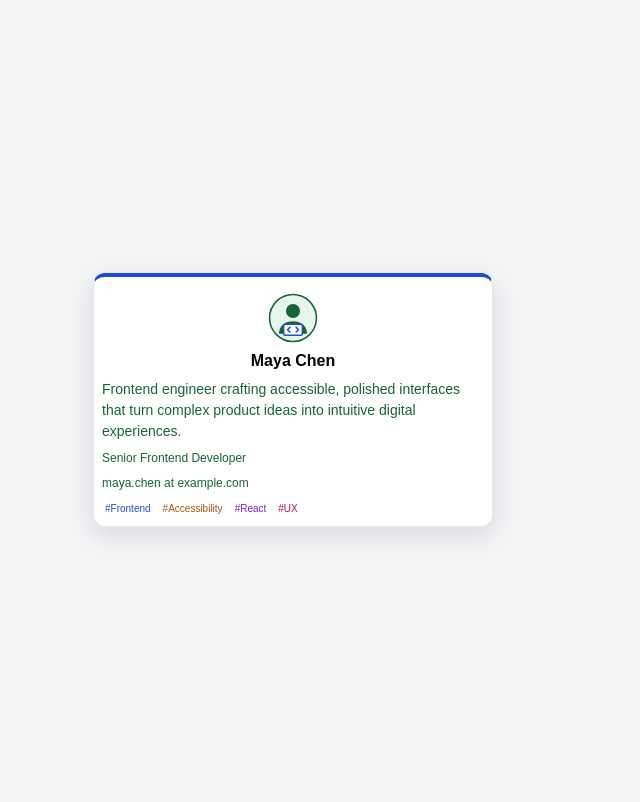
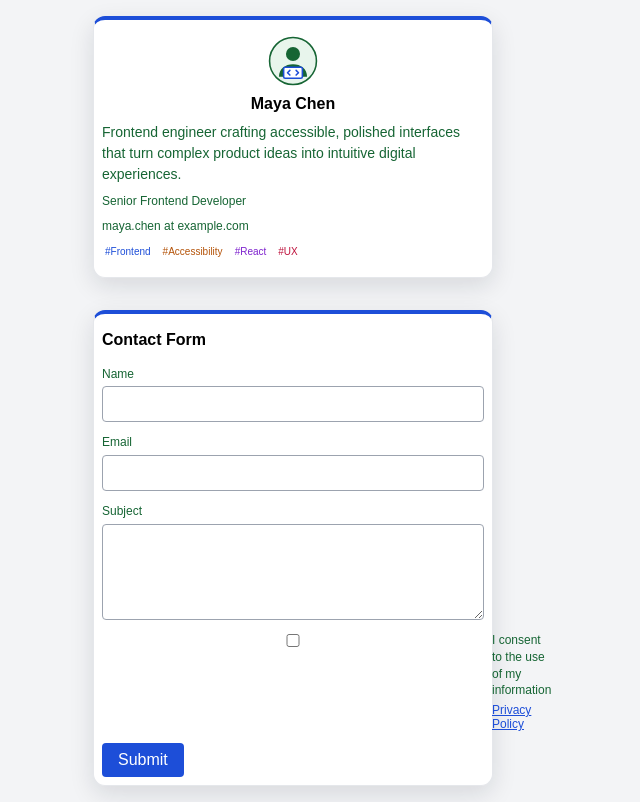
Before and after one commit to magaeu/padawan-agent, a plain HTML site: page docs/index.html in a window 1280 px wide. Shown: the whole page, without its empty margins (347-987 px from the left). Drawn offline with Linux system fonts and the light colour scheme.

Commit message:
break down specs and add contact form feature

```diff
--- a/docs/index.html
+++ b/docs/index.html
@@ -5,18 +5,15 @@
   <meta name="viewport" content="width=device-width, initial-scale=1">
   <title>Frontend Developer Profile</title>
   <style>
-    /* ==========================================================
-       Design tokens
-       ========================================================== */
+    /* Design tokens */
     :root {
-      --page-background: #ffffff;   /* card background */
-      --text-color: #166534;        /* default text */
-      --accent-color: #1d4ed8;      /* top border + focus ring */
+      --page-background: #ffffff;
+      --text-color: #166534;
+      --accent-color: #1d4ed8;
+      --border-color: #e5e7eb;
     }
 
-    /* ==========================================================
-       Page foundation
-       ========================================================== */
+    /* Page foundation */
     * {
       box-sizing: border-box;
     }
@@ -32,30 +29,32 @@
       font-family: Arial, Helvetica, sans-serif;
     }
 
-    /* Main landmark: centers the card and gives it a width to shrink against */
     main {
       width: 100%;
       display: flex;
-      justify-content: center;
+      flex-direction: column;
+      align-items: center;
+      gap: 16px;
     }
 
-    /* ==========================================================
-       Profile card (400px wide, shrinks on small screens)
-       ========================================================== */
-    .profile-card {
+    /* Shared card styles */
+    .card {
       width: 400px;
-      max-width: calc(100% - 16px);        /* leaves room for the 8px margins */
+      max-width: calc(100% - 16px);
       margin: 8px;
       padding: 8px;
       background: var(--page-background);
-      border: 1px solid #e5e7eb;
-      border-top: 4px solid var(--accent-color);  /* accent top border */
+      border: 1px solid var(--border-color);
+      border-top: 4px solid var(--accent-color);
       border-radius: 12px;
       box-shadow: 0 8px 24px rgba(15, 23, 42, 0.12);
+    }
+
+    .profile-card {
       text-align: center;
     }
 
-    /* Image: centered, 50px, 8px margin. No hover, click or focus styles. */
+    /* Profile image and text */
     .profile-card__image {
       display: block;
       width: 50px;
@@ -63,7 +62,6 @@
       margin: 8px auto;
     }
 
-    /* Title: #000000, 16px. No hover, click or focus styles. */
     .profile-card__title {
       margin: 8px 0;
       color: #000000;
@@ -72,7 +70,6 @@
       font-weight: 700;
     }
 
-    /* Left-aligned text blocks */
     .profile-card__description,
     .profile-card__profession,
     .profile-card__contact,
@@ -80,21 +77,18 @@
       text-align: left;
     }
 
-    /* Description: 14px */
     .profile-card__description {
       margin: 8px 0;
       font-size: 14px;
       line-height: 1.5;
     }
 
-    /* Current profession: 12px, below the description */
     .profile-card__profession {
       margin: 8px 0;
       font-size: 12px;
       line-height: 1.4;
     }
 
-    /* Contact: <address> resets italic; plain text, not a link */
     .profile-card__contact {
       margin: 8px 0;
       font-size: 12px;
@@ -102,11 +96,9 @@
       line-height: 1.4;
     }
 
-    /* ==========================================================
-       Keywords (10px, one color each, hover darkens, click searches)
-       ========================================================== */
+    /* Profile keywords */
     .profile-card__keywords {
-      margin: 8px 0 0;
+      margin: 8px 0;
       padding: 0;
       display: flex;
       flex-wrap: wrap;
@@ -128,24 +120,118 @@
       transition: filter 160ms ease;
     }
 
-    /* Hover: darken the keyword */
     .keyword a:hover {
       filter: brightness(55%);
       text-decoration: underline;
       text-decoration-thickness: 1px;
     }
 
-    /* Keyboard focus ring for the links only */
-    .keyword a:focus-visible {
+    .keyword a:focus-visible,
+    .contact-card a:focus-visible,
+    .contact-card input:focus-visible,
+    .contact-card textarea:focus-visible,
+    .contact-card button:focus-visible {
       outline: 2px solid var(--accent-color);
       outline-offset: 3px;
     }
 
-    /* A different color for each keyword */
     .keyword:nth-child(1) { --keyword-color: #1d4ed8; }
     .keyword:nth-child(2) { --keyword-color: #b45309; }
     .keyword:nth-child(3) { --keyword-color: #7e22ce; }
     .keyword:nth-child(4) { --keyword-color: #be123c; }
+
+    /* Contact form */
+    .contact-card {
+      color: var(--text-color);
+    }
+
+    .contact-card__title {
+      margin: 8px 0 16px;
+      color: #000000;
+      font-size: 16px;
+      line-height: 1.25;
+    }
+
+    .contact-card form {
+      display: grid;
+      gap: 12px;
+    }
+
+    .form-field {
+      display: grid;
+      gap: 4px;
+    }
+
+    .form-field label,
+    .consent label {
+      font-size: 12px;
+      line-height: 1.4;
+    }
+
+    .form-field input,
+    .form-field textarea {
+      width: 100%;
+      padding: 8px;
+      color: var(--text-color);
+      font: inherit;
+      border: 1px solid #9ca3af;
+      border-radius: 4px;
+    }
+
+    .form-field textarea {
+      min-height: 96px;
+      resize: vertical;
+    }
+
+    .field-error {
+      margin: 0;
+      color: #b91c1c;
+      font-size: 12px;
+      line-height: 1.4;
+    }
+
+    .consent {
+      display: flex;
+      align-items: flex-start;
+      justify-content: flex-start;
+      gap: 8px;
+    }
+
+    .consent input {
+      flex: 0 0 auto;
+      margin: 2px 0 0;
+    }
+
+    .consent-copy {
+      display: grid;
+      gap: 4px;
+    }
+
+    .contact-card a {
+      color: #1d4ed8;
+      font-size: 12px;
+    }
+
+    .contact-card button {
+      justify-self: start;
+      padding: 8px 16px;
+      color: #ffffff;
+      background: var(--accent-color);
+      border: 0;
+      border-radius: 4px;
+      font: inherit;
+      cursor: pointer;
+    }
+
+    .contact-card button:hover {
+      filter: brightness(85%);
+    }
+
+    .form-feedback {
+      margin: 0;
+      font-size: 14px;
+      line-height: 1.5;
+    }
 
     @media (prefers-reduced-motion: reduce) {
       .keyword a {
@@ -157,9 +243,8 @@
 <body>
   <main>
     <!-- Profile card -->
-    <article class="profile-card" aria-labelledby="profile-name">
-
-      <!-- Generic software developer image (inline SVG, no <title>) -->
+    <article class="card profile-card" aria-labelledby="profile-name">
+      <!-- Inline developer illustration -->
       <svg
         class="profile-card__image"
         xmlns="http://www.w3.org/2000/svg"
@@ -176,27 +261,21 @@
         <path d="M28 44l-3 3 3 3M36 44l3 3-3 3" fill="none" stroke="#1D4ED8" stroke-width="2" stroke-linecap="round" stroke-linejoin="round"/>
       </svg>
 
-      <!-- Title -->
+      <!-- Profile heading -->
       <header>
         <h1 class="profile-card__title" id="profile-name">Maya Chen</h1>
       </header>
 
-      <!-- Description (max 20 words) -->
+      <!-- Profile description and profession -->
       <p class="profile-card__description">
         Frontend engineer crafting accessible, polished interfaces that turn complex product ideas into intuitive digital experiences.
       </p>
+      <p class="profile-card__profession">Senior Frontend Developer</p>
 
-      <!-- Current profession (max 5 words) -->
-      <p class="profile-card__profession">
-        Senior Frontend Developer
-      </p>
+      <!-- Plain-text contact information -->
+      <address class="profile-card__contact">maya.chen at example.com</address>
 
-      <!-- Contact: email in "example at domain" format -->
-      <address class="profile-card__contact">
-        maya.chen at example.com
-      </address>
-
-      <!-- Keywords: each links to a DuckDuckGo search of the exact keyword -->
+      <!-- Professional keywords -->
       <ul class="profile-card__keywords" aria-label="Professional keywords">
         <li class="keyword">
           <a href="https://duckduckgo.com/?q=Frontend" target="_blank" rel="noopener noreferrer" aria-label="#Frontend, search the web (opens in a new tab)">#Frontend</a>
@@ -211,8 +290,180 @@
           <a href="https://duckduckgo.com/?q=UX" target="_blank" rel="noopener noreferrer" aria-label="#UX, search the web (opens in a new tab)">#UX</a>
         </li>
       </ul>
+    </article>
 
-    </article>
+    <!-- Contact form -->
+    <section class="card contact-card" aria-labelledby="contact-form-title">
+      <h2 class="contact-card__title" id="contact-form-title">Contact Form</h2>
+
+      <form id="contact-form" novalidate>
+        <div class="form-field">
+          <label for="contact-name">Name</label>
+          <input
+            id="contact-name"
+            name="name"
+            type="text"
+            maxlength="20"
+            autocomplete="name"
+            required
+            aria-describedby="name-error"
+          >
+          <p class="field-error" id="name-error" aria-live="polite" hidden></p>
+        </div>
+
+        <div class="form-field">
+          <label for="contact-email">Email</label>
+          <input
+            id="contact-email"
+            name="email"
+            type="email"
+            maxlength="20"
+            autocomplete="email"
+            required
+            aria-describedby="email-error"
+          >
+          <p class="field-error" id="email-error" aria-live="polite" hidden></p>
+        </div>
+
+        <div class="form-field">
+          <label for="contact-subject">Subject</label>
+          <textarea
+            id="contact-subject"
+            name="subject"
+            maxlength="180"
+            required
+            aria-describedby="subject-error"
+          ></textarea>
+          <p class="field-error" id="subject-error" aria-live="polite" hidden></p>
+        </div>
+
+        <div class="form-field">
+          <div class="consent">
+            <input
+              id="contact-consent"
+              name="consent"
+              type="checkbox"
+              required
+              aria-describedby="consent-error"
+            >
+            <div class="consent-copy">
+              <label for="contact-consent">I consent to the use of my information</label>
+              <a
+                href="https://www.privacypolicytemplate.net/generic-privacy-policy/"
+                target="_blank"
+                rel="noopener noreferrer"
+                aria-label="Privacy Policy (opens in a new tab)"
+              >Privacy Policy</a>
+            </div>
+          </div>
+          <p class="field-error" id="consent-error" aria-live="polite" hidden></p>
+        </div>
+
+        <button type="submit">Submit</button>
+      </form>
+
+      <p class="form-feedback" id="form-success" role="status" aria-live="polite" hidden>
+        Your message was sent successfully. We will reach out soon!
+      </p>
+    </section>
   </main>
+
+  <script>
+    const form = document.getElementById("contact-form");
+    const successMessage = document.getElementById("form-success");
+
+    const fields = {
+      name: {
+        input: document.getElementById("contact-name"),
+        error: document.getElementById("name-error")
+      },
+      email: {
+        input: document.getElementById("contact-email"),
+        error: document.getElementById("email-error")
+      },
+      subject: {
+        input: document.getElementById("contact-subject"),
+        error: document.getElementById("subject-error")
+      },
+      consent: {
+        input: document.getElementById("contact-consent"),
+        error: document.getElementById("consent-error")
+      }
+    };
+
+    function showFieldError(field, message) {
+      field.input.setAttribute("aria-invalid", "true");
+      field.error.textContent = message;
+      field.error.hidden = false;
+    }
+
+    function clearFieldError(field) {
+      field.input.removeAttribute("aria-invalid");
+      field.error.textContent = "";
+      field.error.hidden = true;
+    }
+
+    function encodeSubjectForState(value) {
+      return value.replace(/[#$%&*()!~?,<>\/]/g, character =>
+        `%${character.charCodeAt(0).toString(16).toUpperCase().padStart(2, "0")}`
+      );
+    }
+
+    form.addEventListener("submit", event => {
+      event.preventDefault();
+
+      const name = fields.name.input.value.trim().replace(/\s+/g, " ");
+      const email = fields.email.input.value.trim();
+      const subject = fields.subject.input.value;
+
+      fields.name.input.value = name;
+      fields.email.input.value = email;
+
+      const errors = [];
+
+      if (!name) {
+        errors.push([fields.name, "This field is required"]);
+      } else if (name.length > 20 || /[@#$%&*()!~?,<>\/]/.test(name)) {
+        errors.push([fields.name, "This field has an error. Please fix it before submit it."]);
+      }
+
+      if (!email) {
+        errors.push([fields.email, "This field is required"]);
+      } else if (
+        email.length > 20 ||
+        !/^[A-Za-z0-9._%+-]+@[A-Za-z0-9.-]+\.[A-Za-z]{2,}$/.test(email)
+      ) {
+        errors.push([fields.email, "This field has an error. Please fix it before submit it."]);
+      }
+
+      if (!subject) {
+        errors.push([fields.subject, "This field is required"]);
+      } else if (subject.length > 180) {
+        errors.push([fields.subject, "This field has an error. Please fix it before submit it."]);
+      }
+
+      if (!fields.consent.input.checked) {
+        errors.push([fields.consent, "This field is required"]);
+      }
+
+      Object.values(fields).forEach(clearFieldError);
+
+      if (errors.length > 0) {
+        errors.forEach(([field, message]) => showFieldError(field, message));
+        return;
+      }
+
+      const submissionState = {
+        name,
+        email,
+        subject: encodeSubjectForState(subject)
+      };
+
+      form.dataset.submissionState = JSON.stringify(submissionState);
+      form.reset();
+      form.hidden = true;
+      successMessage.hidden = false;
+    });
+  </script>
 </body>
 </html>
```
Also changed, not shown: 6 other files.
